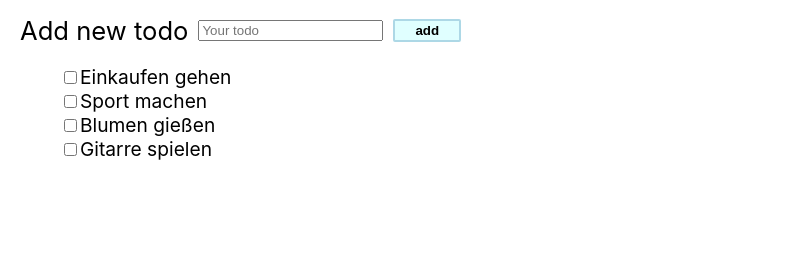
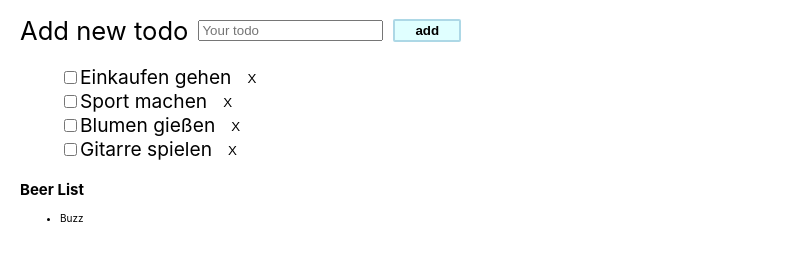
Before and after one commit to Gw3i/Todo-App, a React (Create React App) app: page / in a window 1280 px wide. Shown: the part 132-392 px from the top of the page, without its empty margins (0-811 px from the left). Built offline with nearby package versions, Linux system fonts and the light colour scheme; no server answers.

Commit message:
Add fetched list

```diff
--- a/src/App.js
+++ b/src/App.js
@@ -2,9 +2,10 @@ import "./App.css";
 import Headline from "./Components/Headline";
 import ToDoForm from "./Components/ToDoForm";
 import ToDoList from "./Components/ToDoList";
+import FetchRecipes from "./Components/FetchRecipes";
 import { nanoid } from "nanoid";
 
-import React, { useState } from "react";
+import React, { useState, useEffect } from "react";
 
 function App() {
   const [toDoListItems, setToDoListItems] = useState([
@@ -25,11 +26,29 @@ function App() {
     ]);
   }
 
+  const [beerList, setBeerList] = useState([{ id: nanoid(), name: "Buzz" }]);
+
+  useEffect(() => {
+    loadBeer();
+  }, []);
+
+  async function loadBeer() {
+    const response = await fetch("https://api.punkapi.com/v2/beers");
+    if (response.ok) {
+      const data = await response.json();
+      setBeerList(data);
+    }
+  }
+
   return (
     <section className="List-section">
       <Headline headlineText="ToDo-App"></Headline>
       <ToDoForm onListItemsInput={handleListItemsInput} />
-      <ToDoList toDoListItems={toDoListItems} setToDoListItems={setToDoListItems}/>
+      <ToDoList
+        toDoListItems={toDoListItems}
+        setToDoListItems={setToDoListItems}
+      />
+      <FetchRecipes list={beerList} />
     </section>
   );
 }
--- /dev/null
+++ b/src/Components/FetchRecipes.jsx
@@ -0,0 +1,12 @@
+export default function FetchRecipes({ list }) {
+  return (
+    <>
+      <h2>Beer List</h2>
+      <ul>
+        {list.map((beer) => (
+          <li key={beer.id}>{beer.name}</li>
+        ))}
+      </ul>
+    </>
+  );
+}
--- a/src/Components/ToDoList.jsx
+++ b/src/Components/ToDoList.jsx
@@ -1,4 +1,5 @@
 import "./ToDoList.css";
+import "./button.css";
 export default function ToDoList({ toDoListItems, setToDoListItems }) {
   return (
     <ul className="todo-list">
@@ -24,10 +25,11 @@ export default function ToDoList({ toDoListItems, setToDoListItems }) {
             />
 
             <span
-              style={{ textDecoration: listItem.checked && "line-through"}}
+              style={{ textDecoration: listItem.checked && "line-through" }}
             >
               {listItem.todo}
             </span>
+            <button className="delete-button">X</button>
           </li>
         );
       })}
--- a/src/Components/button.css
+++ b/src/Components/button.css
@@ -10,3 +10,17 @@
 .button:hover {
   background-color: lightblue;
 }
+
+.delete-button {
+  border: 0;
+  background: none;
+  position: relative;
+  bottom: 1.5px;
+  margin-left: 10px;
+}
+
+.delete-button:hover {
+  font-weight: bold;
+  border: 1px solid black;
+  border-radius: 2px;
+}
```
Also changed, not shown: src/Components/FetchRecipes.css (added).
